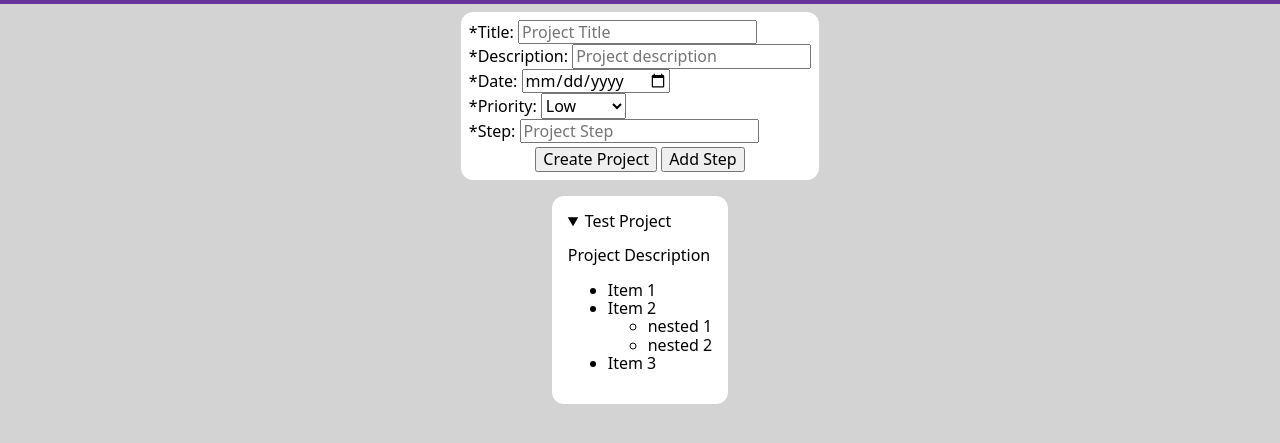
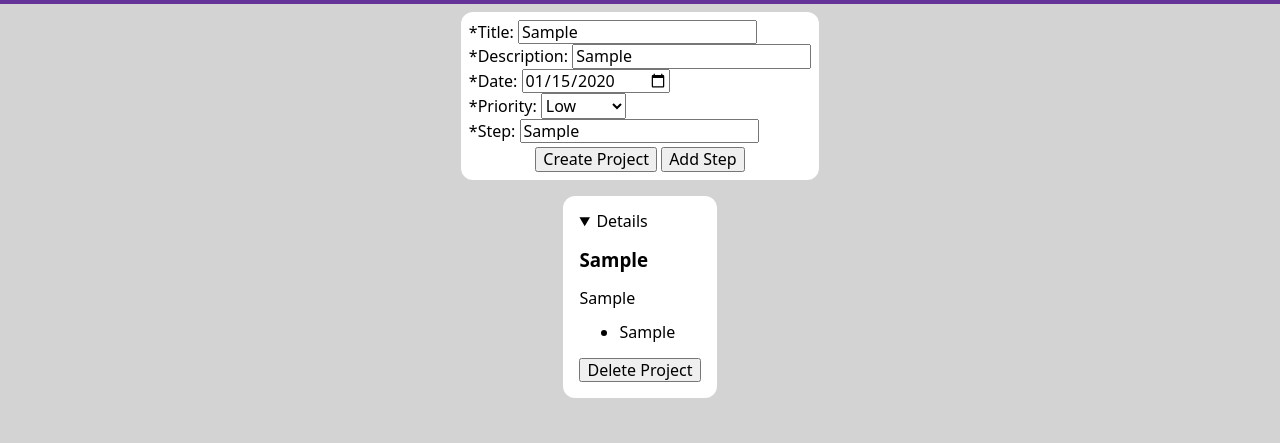
Before and after one commit to BelakJG/ToDoList, a website built with webpack: page src/template.html in a window 1280 px wide. Both pictures are taken after typing "Sample", "Sample", "2020-01-15", "Sample" into the empty fields and a click on the button "Create Project". Shown: the part 49-492 px from the top of the page. Built offline with nearby package versions, Linux system fonts and the light colour scheme.

Commit message:
Added module to create project entries

```diff
--- a/src/index.js
+++ b/src/index.js
@@ -1,12 +1,14 @@
 import "./style.css";
 import { addStepToForm } from "./form.js";
+import { CreateProject } from "./project.js";
 console.log("loaded");
 
 const projectForm = document.querySelector("#project-form");
 projectForm.addEventListener("submit", (Event) => {
     Event.preventDefault();
     const data = new FormData(projectForm);
-    projectForm.reset();
+    CreateProject(data);
+    // projectForm.reset();
 });
 
 const stepBtn = document.querySelector("#add-step");
--- /dev/null
+++ b/src/project.js
@@ -0,0 +1,48 @@
+const projects = document.querySelector("#projects");
+
+export function CreateProject(projectData) {
+    console.log(projectData);
+
+    const project = document.createElement("details");
+    project.open = true;
+    project.classList.add("project");
+    const projectID = crypto.randomUUID();
+    project.dataset.projectId = projectID;
+
+    const summary = document.createElement("h3");
+    summary.textContent = projectData.get("title");
+    project.appendChild(summary);
+
+    const description = document.createElement("p");
+    description.textContent = projectData.get("description");
+    project.appendChild(description);
+
+    const list = document.createElement("ul");
+    for (const step of projectData.getAll("steps[]")) {
+        if (!step.trim()) {
+            continue;
+        }
+
+        const item = document.createElement("li");
+        item.textContent = step;
+        list.appendChild(item);
+    }
+    project.appendChild(list);
+
+    const deleteBtn = document.createElement("button");
+    deleteBtn.type = "button";
+    deleteBtn.textContent = "Delete Project";
+    deleteBtn.addEventListener("click", () => {
+        removeProject(projectID);
+    });
+    project.appendChild(deleteBtn);
+
+    projects.prepend(project);
+}
+
+function removeProject(projectID) {
+    const project = projects.querySelector(`[data-project-id="${projectID}"]`);
+    if (project){
+        project.remove();
+    }
+}
--- a/src/style.css
+++ b/src/style.css
@@ -3,6 +3,7 @@
 body {
     background-color: lightgrey;
     overflow: hidden;
+    height: 100vh;
 }
 
 h1 {
@@ -24,6 +25,7 @@ header {
     align-items: center;
     padding: 8px;
     gap: 16px;
+    height: 100%;
 }
 
 form {
@@ -36,6 +38,12 @@ form {
     gap: 4px;
 }
 
+#projects {
+    display: flex;
+    flex-direction: column;
+    gap: 8px;
+}
+
 .project {
     background-color: white;
     padding: 16px;
--- a/src/template.html
+++ b/src/template.html
@@ -43,21 +43,8 @@
                 <button type="button" id="add-step">Add Step</button>
             </div>
         </form>
-        <details class="project" open>
-            <summary>Test Project</summary>
-            <p>Project Description</p>
-            <ul>
-                <li>Item 1</li>
-                <li>
-                    Item 2
-                    <ul>
-                        <li>nested 1</li>
-                        <li>nested 2</li>
-                    </ul>
-                </li>
-                <li>Item 3</li>
-            </ul>
-        </details>
+        <div id="projects">
+        </div>
     </div>
 </body>
 </html>
```
